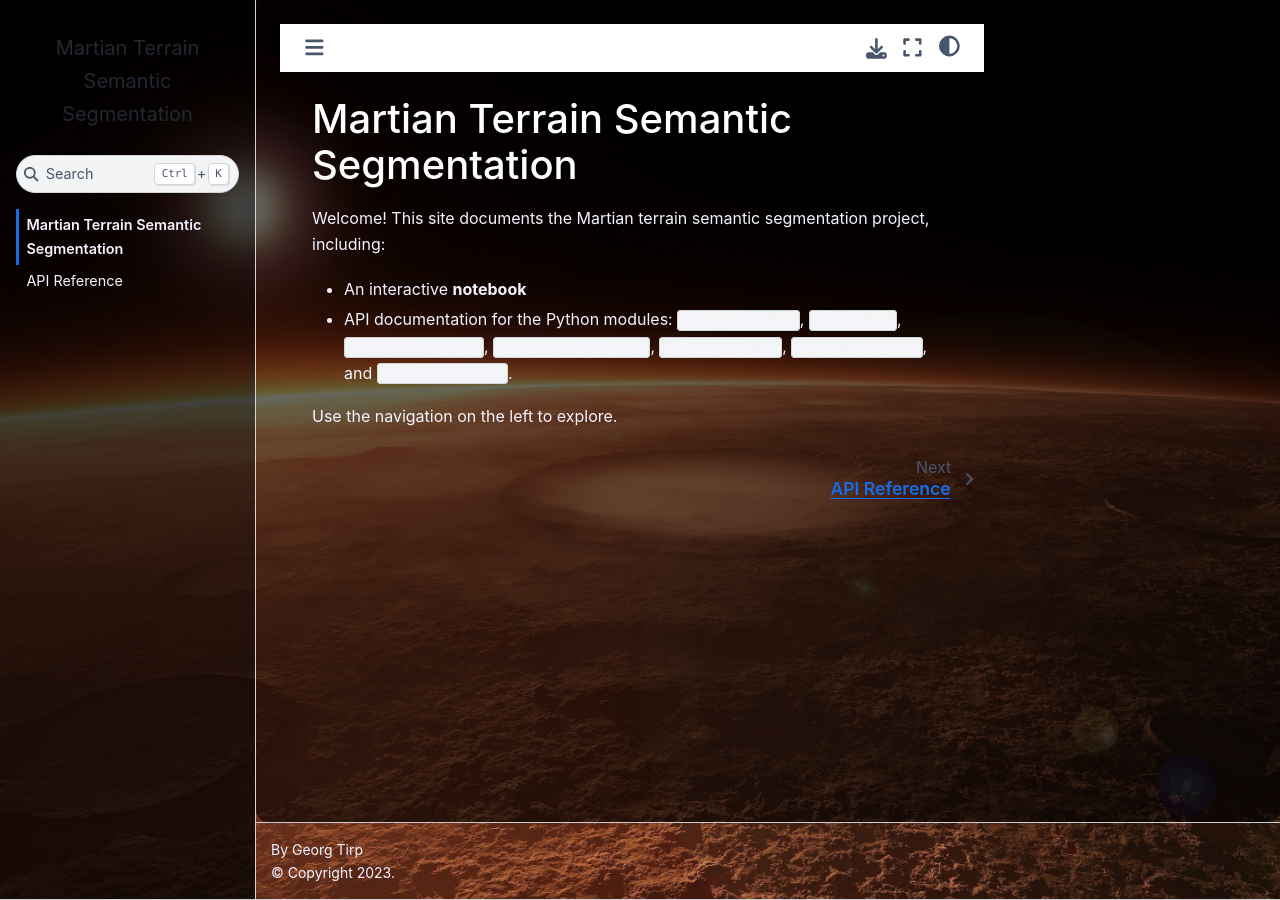
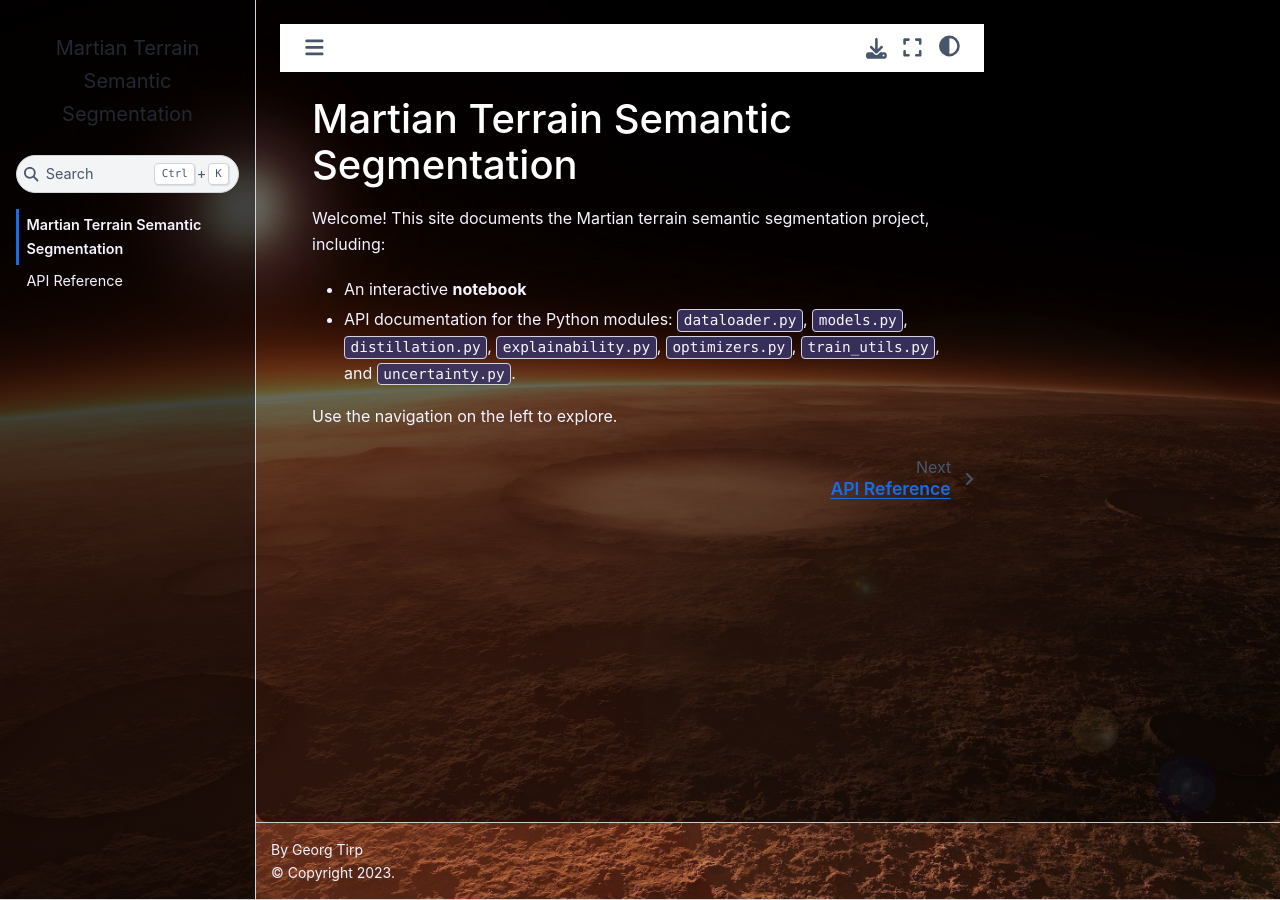
Before and after one commit to GeorgTirp/Martian-Terrain-Sematic-Segmentation, a Jupyter Book: the page built from docs/index.md, in a window 1280 px wide. Built offline with Jupyter Book 1.0.4 settings and Sphinx 7.4.7 and the Sphinx Book theme 1.1.4, drawn with Linux system fonts in a browser that asks for light colours; pages that are not in the unit, such as notebooks, are missing from menus.

Commit message:
ensured readability also in darkmode

```diff
--- a/docs/_static/custom.css
+++ b/docs/_static/custom.css
@@ -1,7 +1,7 @@
 /* ===== Mars Background ===== */
 
 /* Apply Mars background in both light and dark modes.
-   Assumes mars.jpg is in the same folder as this file: docs/_static/mars.jpg */
+   Assumes mars2.jpg is in the same folder as this file: docs/_static/mars2.jpg */
 html[data-theme="light"],
 html[data-theme="dark"] {
   background: url("mars2.jpg") center/cover fixed no-repeat !important;
@@ -63,13 +63,24 @@ pre {
   border: 1px solid rgba(255, 255, 255, 0.06);
 }
 
-/* Inline code */
+/* Inline code (base style) */
 code {
   background-color: rgba(57, 51, 99, 0.9);
   color: #f8f5ff;
   border-radius: 4px;
   padding: 0.15rem 0.35rem;
   font-size: 0.9em;
+}
+
+/* Make sure "pills" / module names look the same in LIGHT mode */
+html[data-theme="light"] code,
+html[data-theme="light"] a code,
+html[data-theme="light"] code.literal,
+html[data-theme="light"] .docutils.literal {
+  background-color: rgba(57, 51, 99, 0.9) !important;
+  color: #f8f5ff !important;
+  border-radius: 4px;
+  padding: 0.15rem 0.35rem;
 }
 
 /* Keywords (def, class, import, etc.) */
```
